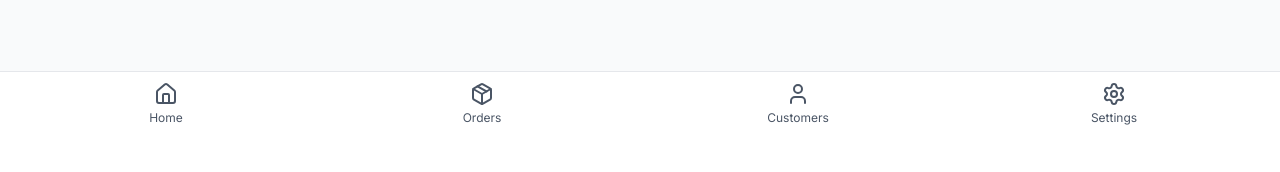
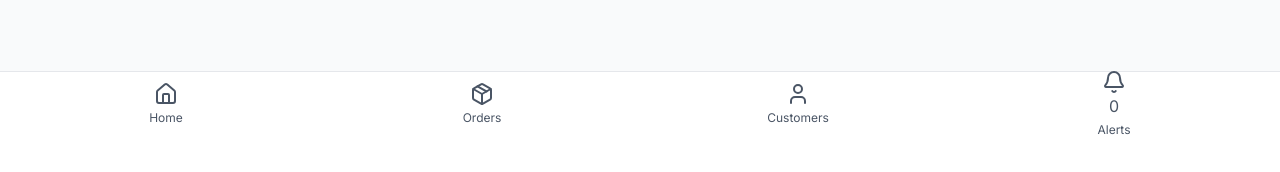
Before and after one commit to Onyemech/flowserve, a Next.js app in the folder frontend/: page /dashboard/properties in a window 1280 px wide. Shown: the part 664-836 px from the top of the page. Built offline with nearby package versions, Linux system fonts and the light colour scheme; no server answers; the database is empty.

Commit message:
Fix: UI improvements (remove Analytics, add logout menu, fix property text) and WhatsApp webhook agent integration

```diff
--- a/frontend/src/app/dashboard/properties/page.tsx
+++ b/frontend/src/app/dashboard/properties/page.tsx
@@ -175,7 +175,7 @@ export default function PropertiesPage() {
                       className="flex-1 flex items-center justify-center gap-1 bg-gray-100 text-gray-700 px-3 py-2 rounded-lg hover:bg-gray-200 font-medium"
                     >
                       <Eye size={16} />
-                      View
+                      Details
                     </button>
                     <button
                       onClick={() => router.push(`/dashboard/properties/edit/${property.id}`)}
--- a/frontend/src/components/dashboard/BottomNav.tsx
+++ b/frontend/src/components/dashboard/BottomNav.tsx
@@ -52,9 +52,10 @@ export default function BottomNav() {
       path: '/dashboard/customers',
     },
     {
-      icon: <Settings className="w-6 h-6" />,
-      label: 'Settings',
-      path: '/dashboard/settings',
+      icon: <Bell className="w-6 h-6" />,
+      label: 'Alerts',
+      path: '/dashboard/notifications',
+      badge: unreadCount,
     },
   ];
 
```
Also changed, not shown: 2 other files (tests, documents, lock files or other folders).
